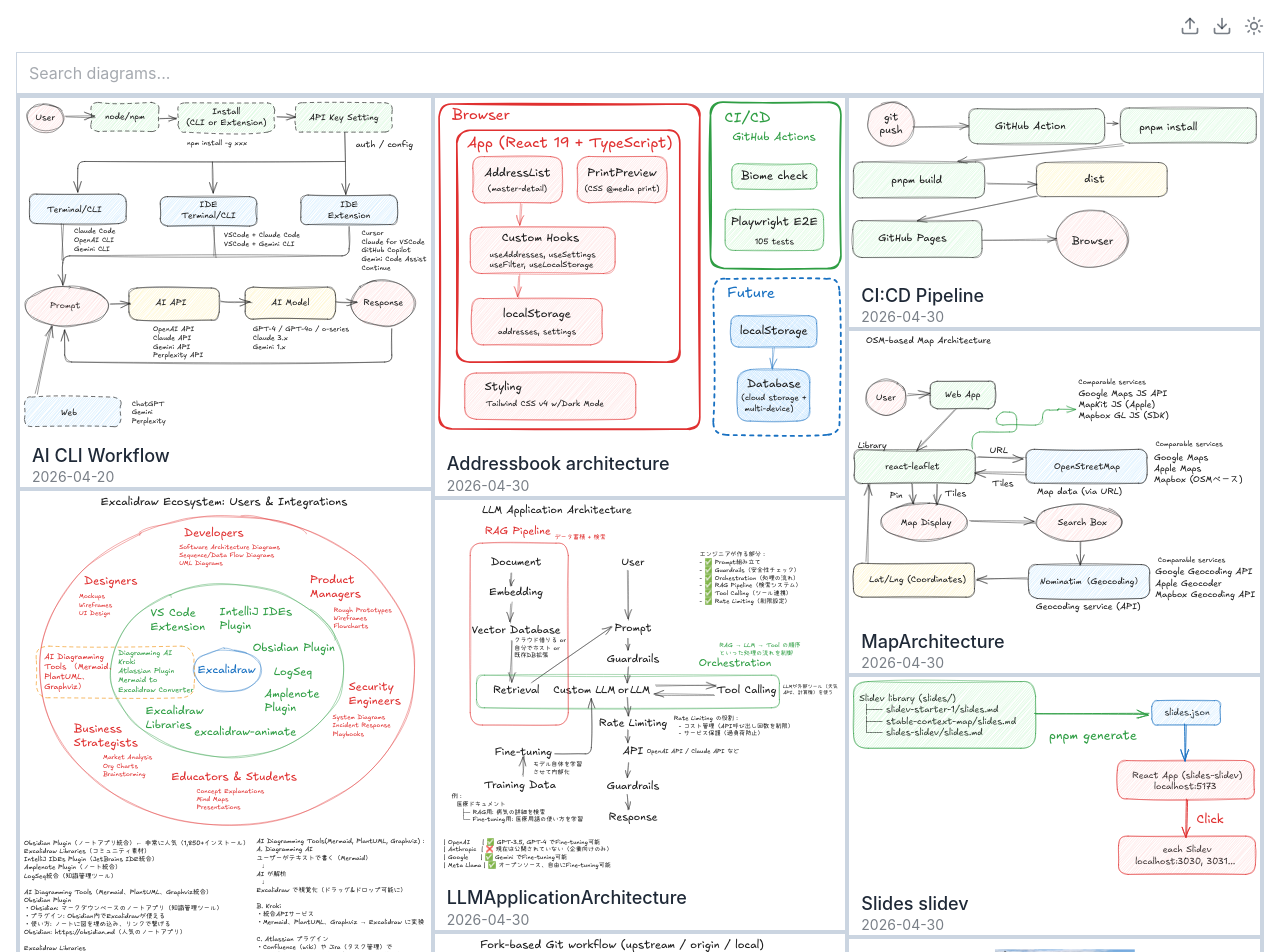
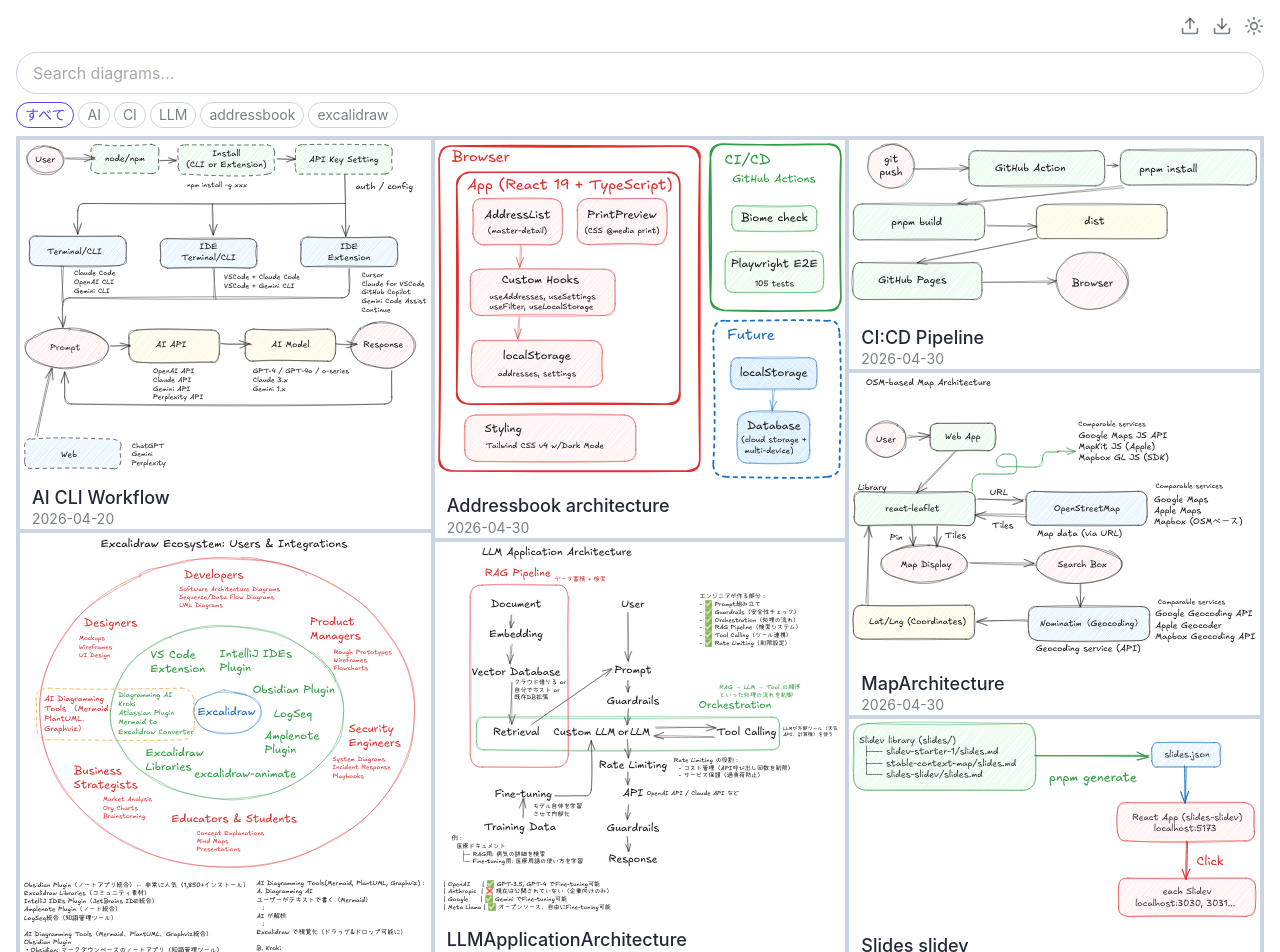
Before and after one commit to kkoisland/diagram-notes, a React (Vite) app: page / in a window 1280 px wide. Shown: the top 952 px of the page. Built offline with nearby package versions, Linux system fonts and the light colour scheme.

Commit message:
feat: add category filter with multi-select and hidden flag support

```diff
--- a/public/diagrams.json
+++ b/public/diagrams.json
@@ -3,25 +3,29 @@
 		"title": "AI CLI Workflow",
 		"filename": "AI-CLI-Workflow.excalidraw.svg",
 		"path": "/diagrams/AI-CLI-Workflow.excalidraw.svg",
-		"updatedAt": "2026-04-20"
+		"updatedAt": "2026-04-20",
+		"categories": ["AI", "LLM"]
 	},
 	{
 		"title": "Addressbook architecture",
 		"filename": "Addressbook-architecture.excalidraw.svg",
 		"path": "/diagrams/Addressbook-architecture.excalidraw.svg",
-		"updatedAt": "2026-04-30"
+		"updatedAt": "2026-04-30",
+		"categories": ["addressbook"]
 	},
 	{
 		"title": "CI:CD Pipeline",
 		"filename": "CI:CD Pipeline.excalidraw.svg",
 		"path": "/diagrams/CI:CD Pipeline.excalidraw.svg",
-		"updatedAt": "2026-04-30"
+		"updatedAt": "2026-04-30",
+		"categories": ["CI"]
 	},
 	{
 		"title": "ExcalidrawEcosystem",
 		"filename": "ExcalidrawEcosystem.excalidraw.svg",
 		"path": "/diagrams/ExcalidrawEcosystem.excalidraw.svg",
-		"updatedAt": "2026-04-30"
+		"updatedAt": "2026-04-30",
+		"categories": ["excalidraw"]
 	},
 	{
 		"title": "LLMApplicationArchitecture",
@@ -69,6 +73,7 @@
 		"title": "Testfile1",
 		"filename": "testfile1.excalidraw.svg",
 		"path": "/diagrams/testfile1.excalidraw.svg",
+		"hidden": true,
 		"updatedAt": "2026-04-30"
 	}
 ]
--- a/src/App.tsx
+++ b/src/App.tsx
@@ -14,6 +14,9 @@ const breakpointCols = {
 function App() {
 	const [diagrams, setDiagrams] = useState<Diagram[]>([]);
 	const [query, setQuery] = useState("");
+	const [selectedCategories, setSelectedCategories] = useState<Set<string>>(
+		new Set(),
+	);
 	const importRef = useRef<HTMLInputElement>(null);
 	const [selectedDiagram, setSelectedDiagram] = useState<Diagram | null>(null);
 	const [isDark, setIsDark] = useState(() => {
@@ -81,9 +84,52 @@ function App() {
 		URL.revokeObjectURL(url);
 	};
 
-	const filteredDiagrams = diagrams.filter((d) =>
-		d.title.toLowerCase().includes(query.toLowerCase()),
-	);
+	const allCategories = Array.from(
+		new Set(diagrams.flatMap((d) => d.categories ?? [])),
+	).sort();
+
+	const toggleCategory = (cat: string) => {
+		setSelectedCategories((prev) => {
+			const next = new Set(prev);
+			if (next.has(cat)) next.delete(cat);
+			else next.add(cat);
+			return next;
+		});
+	};
+
+	const filteredDiagrams = diagrams
+		.filter((d) => !d.hidden)
+		.filter((d) => d.title.toLowerCase().includes(query.toLowerCase()))
+		.filter(
+			(d) =>
+				selectedCategories.size === 0 ||
+				d.categories?.some((c) => selectedCategories.has(c)),
+		);
+
+	const categoryFilter = (compact?: boolean) =>
+		allCategories.length > 0 && (
+			<div
+				className={`flex flex-wrap ${compact ? "gap-0.5 my-1" : "gap-1 my-2"}`}
+			>
+				<button
+					type="button"
+					onClick={() => setSelectedCategories(new Set())}
+					className={`border rounded-full transition-colors ${compact ? "px-1.5 py-0 text-xs" : "px-2 py-0.5 text-sm"} ${selectedCategories.size === 0 ? "border-[var(--accent)] text-[var(--accent)]" : "border-[var(--border)] text-[var(--foreground)]/60 hover:text-[var(--foreground)]"}`}
+				>
+					すべて
+				</button>
+				{allCategories.map((cat) => (
+					<button
+						key={cat}
+						type="button"
+						onClick={() => toggleCategory(cat)}
+						className={`border rounded-full transition-colors ${compact ? "px-1.5 py-0 text-xs" : "px-2 py-0.5 text-sm"} ${selectedCategories.has(cat) ? "border-[var(--accent)] text-[var(--accent)]" : "border-[var(--border)] text-[var(--foreground)]/60 hover:text-[var(--foreground)]"}`}
+					>
+						{cat}
+					</button>
+				))}
+			</div>
+		);
 
 	const searchInput = (compact?: boolean) => (
 		<input
@@ -91,7 +137,7 @@ function App() {
 			placeholder="Search diagrams..."
 			value={query}
 			onChange={(e) => setQuery(e.target.value)}
-			className={`w-full bg-[var(--background)] text-[var(--foreground)] border border-[var(--border)] px-3 focus:outline-none focus:border-[var(--accent)] placeholder:text-[var(--foreground)]/40 ${compact ? "py-1 text-sm" : "py-2"}`}
+			className={`w-full bg-[var(--background)] text-[var(--foreground)] border border-[var(--border)] rounded-full px-4 focus:outline-none focus:border-[var(--accent)] placeholder:text-[var(--foreground)]/40 ${compact ? "py-1 text-sm" : "py-2"}`}
 		/>
 	);
 
@@ -148,6 +194,7 @@ function App() {
 				<div className="w-1/4 h-full overflow-y-auto border-r-2 border-[var(--border)] p-2">
 					<div className="flex justify-end mb-2">{headerButtons}</div>
 					{searchInput(true)}
+					{categoryFilter(true)}
 					<div className="border-2 border-[var(--border)]">
 						<Masonry
 							breakpointCols={2}
@@ -184,6 +231,7 @@ function App() {
 		<div className="min-h-screen bg-[var(--background)] text-[var(--foreground)] p-4">
 			<div className="flex justify-end mb-4">{headerButtons}</div>
 			{searchInput()}
+			{categoryFilter()}
 			<div className="border-2 border-[var(--border)]">
 				<Masonry
 					breakpointCols={breakpointCols}
--- a/src/DetailView.tsx
+++ b/src/DetailView.tsx
@@ -42,7 +42,7 @@ const DetailView = ({ diagram, onClose, note, onNoteChange }: Props) => {
 					rows={3}
 					value={note.memo}
 					onChange={(e) => onNoteChange({ ...note, memo: e.target.value })}
-					className="w-full text-sm bg-[var(--background)] text-[var(--foreground)] border border-[var(--border)] rounded p-2 resize-none focus:outline-none focus:border-[var(--accent)]"
+					className="w-full text-sm bg-[var(--background)] text-[var(--foreground)] border border-[var(--border)] rounded-xl p-2 resize-none focus:outline-none focus:border-[var(--accent)]"
 				/>
 				<label className="flex items-center gap-2 text-sm text-[var(--foreground)] cursor-pointer">
 					<input
--- a/src/DiagramCard.tsx
+++ b/src/DiagramCard.tsx
@@ -39,7 +39,7 @@ const DiagramCard = ({ diagram, onClick, isSelected, published }: Props) => {
 					<p className="text-lg font-medium text-[var(--foreground)] leading-tight">
 						{diagram.title}
 					</p>
-					{(published ?? diagram.published) && (
+					{published && (
 						<BadgeCheck
 							size={18}
 							className="text-[var(--accent)] shrink-0 mt-1"
```
